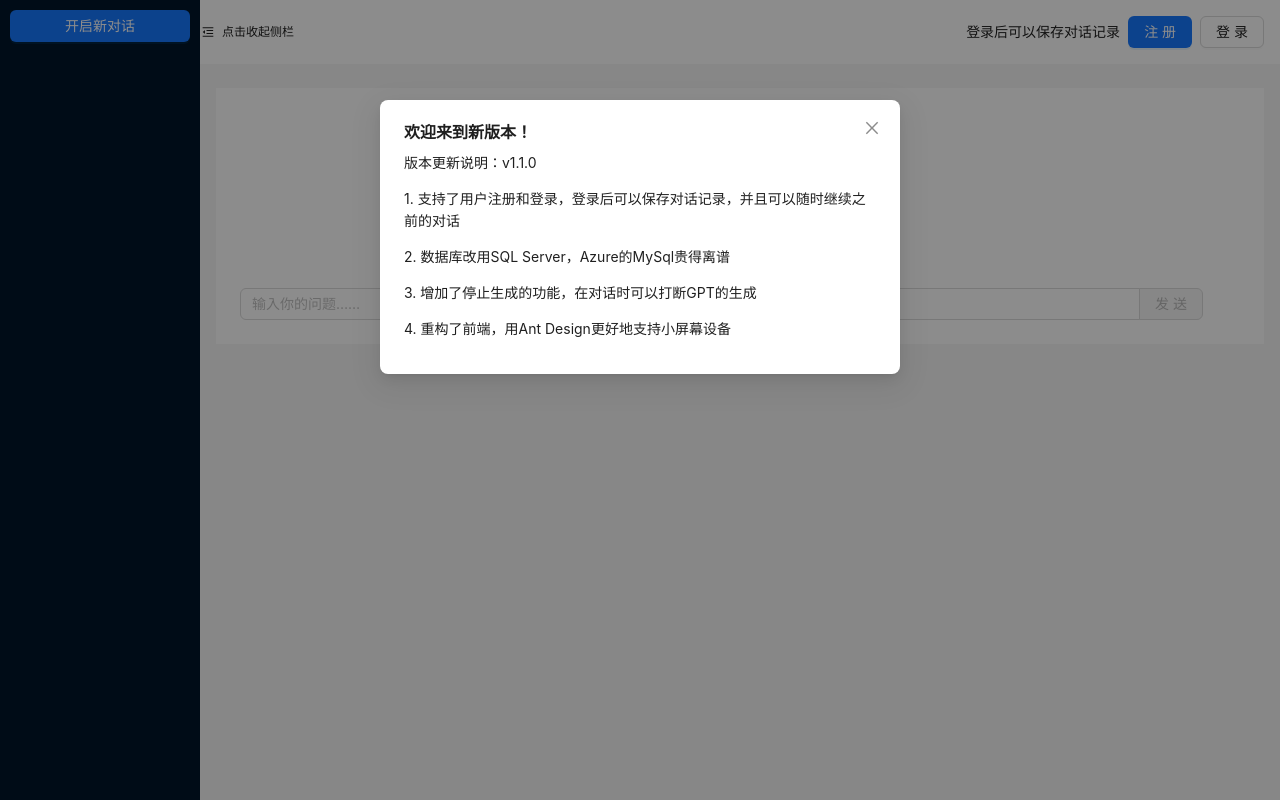
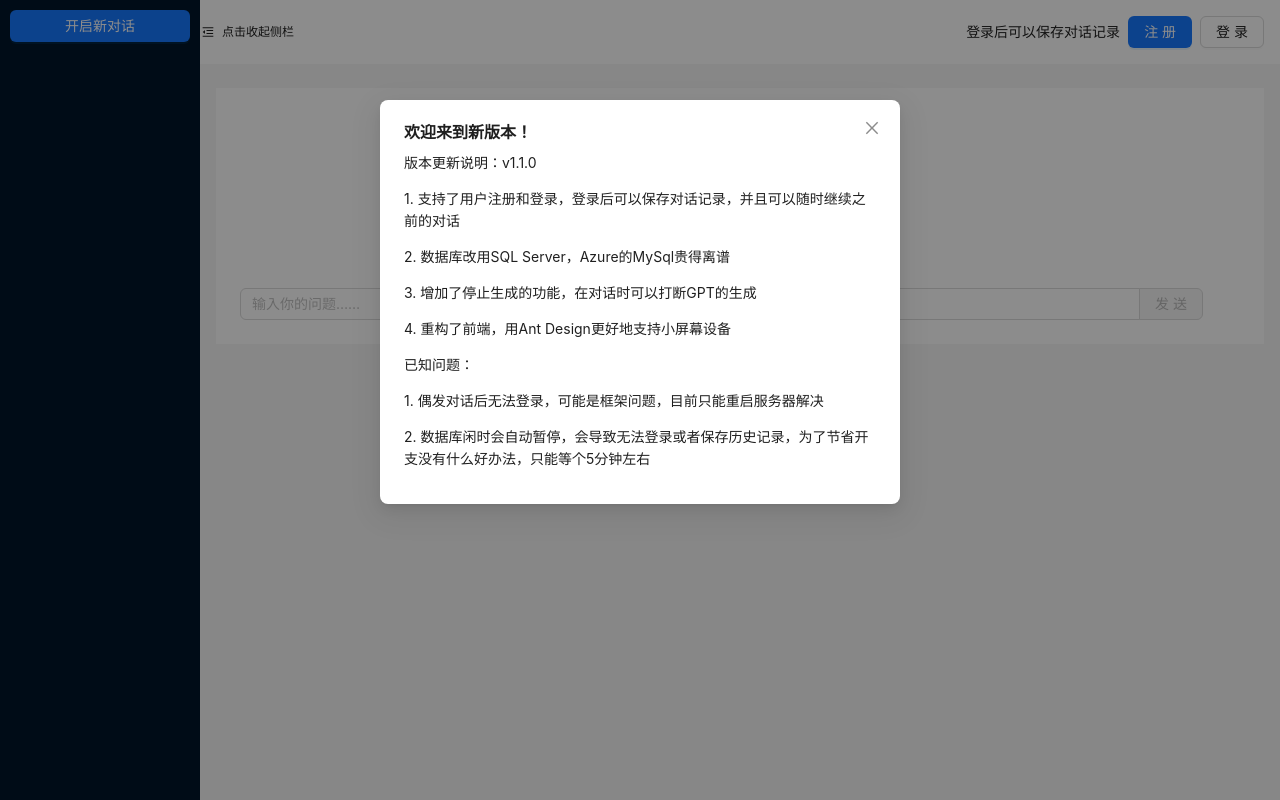
Before and after one commit to Simon-Wong-hjz/simons-gpt, a React (Create React App) app in the folder web/: page / in a window 1280 px wide. Built offline with nearby package versions, Linux system fonts and the light colour scheme.

Commit message:
update version description

```diff
--- a/web/src/App.js
+++ b/web/src/App.js
@@ -553,6 +553,9 @@
                 <p>2. 数据库改用SQL Server，Azure的MySql贵得离谱</p>
                 <p>3. 增加了停止生成的功能，在对话时可以打断GPT的生成</p>
                 <p>4. 重构了前端，用Ant Design更好地支持小屏幕设备</p>
+                <p>已知问题：</p>
+                <p>1. 偶发对话后无法登录，可能是框架问题，目前只能重启服务器解决</p>
+                <p>2. 数据库闲时会自动暂停，会导致无法登录或者保存历史记录，为了节省开支没有什么好办法，只能等个5分钟左右</p>
             </Modal>
         );
     }
```
